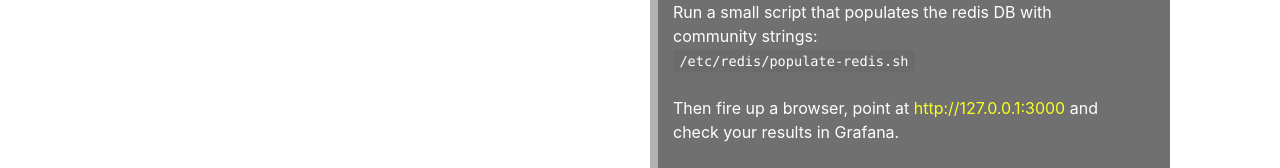
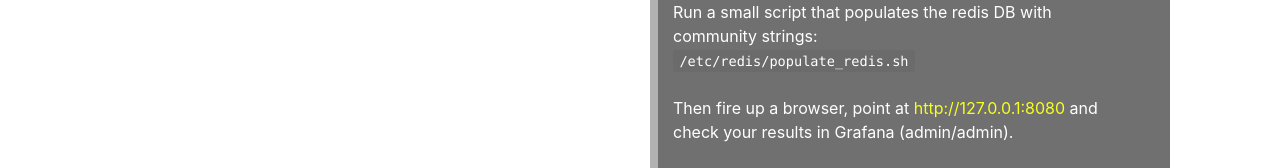
Before and after one commit to yahoo/panoptes_documentation, a plain HTML site: page en/index.html in a window 1280 px wide. Shown: the part 1934-2102 px from the top of the page. Drawn offline with nearby package versions, Linux system fonts and the light colour scheme.

Commit message:
Deploy website
Deploy website version based on be9cd75b0010a83d9d71698ff879b497a9397aa6

```diff
--- a/en/index.html
+++ b/en/index.html
@@ -10,6 +10,6 @@
 </span></div></h2><div><span><p>Panoptes is built with a plugin architecture over well-tested base technologies</p>
 </span></div></div><div class="blockImage"><img src="/img/panoptes_architecture.png"/></div></div></div></div></div><div class="container paddingBottom paddingTop" id="try"><div class="wrapper"><div class="gridBlock"><div class="blockElement alignCenter imageAlignSide imageAlignLeft twoByGridBlock"><div class="blockImage"><img src="/img/docker-vertical-logo-monochromatic.png"/></div><div class="blockContent"><h2><div><span><p>Try it Out</p>
 </span></div></h2><div><span><blockquote>
-<p>Give it a try jammed into a tiny <a href="https://github.com/yahoo/panoptes_docker">Docker container</a>.  We're breaking all the rules here.<br/></br><code>git clone https://github.com/yahoo/panoptes_docker.git &amp;&amp; cd panoptes_docker &amp;&amp; docker build . -t panoptes_docker</code><br/><br/>Fire that bad boy up with:<br/> <code>docker run -d --sysctl net.core.somaxconn=511 --name=&quot;panoptes_docker&quot; --shm-size=2G -p 127.0.0.1:8080:3000/tcp panoptes_docker</code><br/><br/>Jump into the running container with:<br/> <code>docker exec -it panoptes_docker bash</code><br/><br/>Run a small script that populates the redis DB with community strings:<br/><code>/etc/redis/populate-redis.sh</code><br/><br/>Then fire up a browser, point at <a href="http://127.0.0.1:3000">http://127.0.0.1:3000</a> and check your results in Grafana.<br/><br/>Read more about this at the <a href="https://github.com/yahoo/panoptes_docker">Panoptes Docker</a> repo.</p>
+<p>Give it a try jammed into a tiny <a href="https://github.com/yahoo/panoptes_docker">Docker container</a>.  We're breaking all the rules here.<br/></br><code>git clone https://github.com/yahoo/panoptes_docker.git &amp;&amp; cd panoptes_docker &amp;&amp; docker build . -t panoptes_docker</code><br/><br/>Fire that bad boy up with:<br/> <code>docker run -d --sysctl net.core.somaxconn=511 --name=&quot;panoptes_docker&quot; --shm-size=2G -p 127.0.0.1:8080:3000/tcp panoptes_docker</code><br/><br/>Jump into the running container with:<br/> <code>docker exec -it panoptes_docker bash</code><br/><br/>Run a small script that populates the redis DB with community strings:<br/><code>/etc/redis/populate_redis.sh</code><br/><br/>Then fire up a browser, point at <a href="http://127.0.0.1:8080">http://127.0.0.1:8080</a> and check your results in Grafana (admin/admin).<br/><br/>Read more about this at the <a href="https://github.com/yahoo/panoptes_docker">Panoptes Docker</a> repo.</p>
 </blockquote>
 </span></div></div></div></div></div></div></div></div><footer class="nav-footer" id="footer"><section class="sitemap"><a href="/" class="nav-home"><img src="/img/panoptes_eye_white.svg" alt="Panoptes" width="100" height="100"/></a><div><h5>Docs</h5><a href="/docs/getting-started">Getting Started</a><a href="/docs/support">Get Help</a><a href="/docs/contribute">Contribute</a></div><div><h5>Community</h5><a href="/support">Get Help</a><a href="https://panoptescommunity.slack.com/">Slack</a><a href="https://yahoodevelopers.tumblr.com/" target="_blank" rel="noreferrer noopener">Blog</a></div><div><h5>More</h5><a href="https://github.com/yahoo/panoptes" target="_blank" rel="noreferrer noopener">GitHub</a><a href="https://github.com/yahoo/panoptes/issues" target="_blank" rel="noreferrer noopener">Report an Issue</a></div></section><section class="copyright">Copyright 2020 Oath Inc. Unless otherwise noted, all content on this site is provided under the <a href="https://creativecommons.org/licenses/by-sa/4.0/">CC-BY-SA-4.0 license</a>.</section></footer></div></body></html>
```
Also changed, not shown: index.html (+1 -1 lines).
